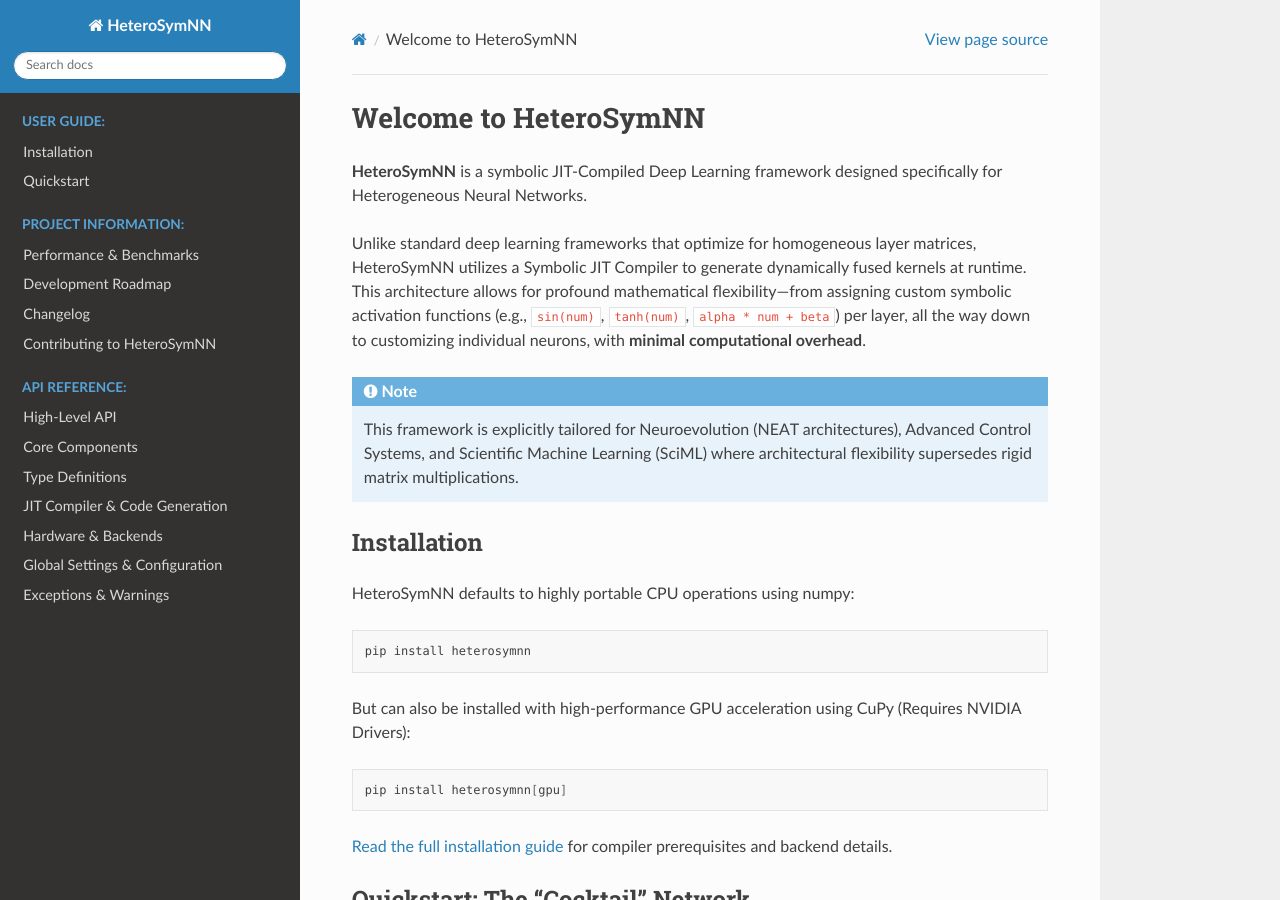
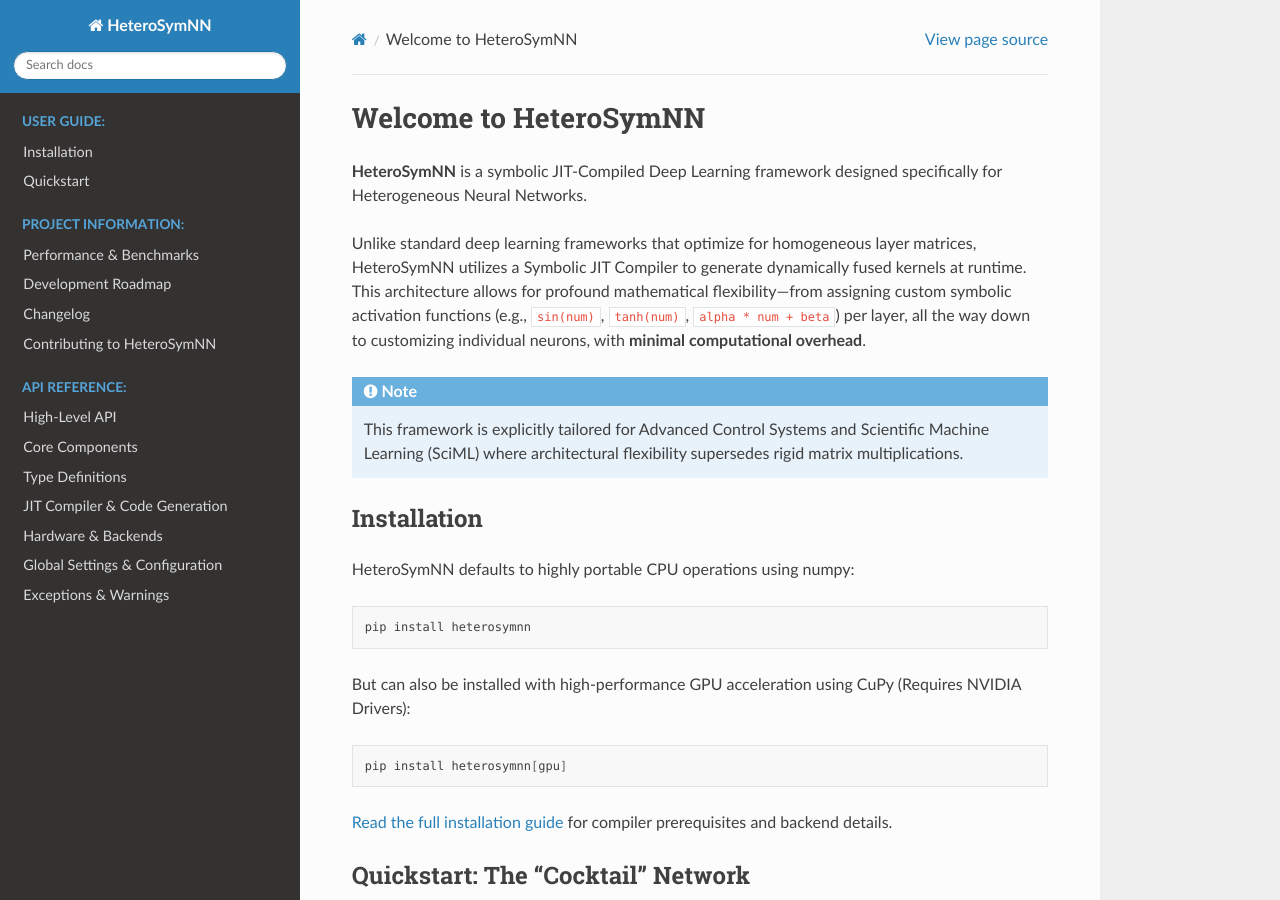
Before and after one commit to Dilosch03/HeteroSymNN, a Sphinx documentation site: the page built from docs/index.rst, in a window 1280 px wide and 900 px high. Built offline with Sphinx 7.4.7 and the Read the Docs theme 3.1.0, drawn with Linux system fonts in a browser that asks for light colours.

```diff
--- a/docs/benchmarks.rst
+++ b/docs/benchmarks.rst
@@ -14,7 +14,7 @@ Additionally, a fifth internal benchmark is included to demonstrate the framewor
 
 Testing Environment
 --------------------
-The tests were conducted on a Windows WSL2 environment (Ubuntu), utilizing an Intel Core i9-13900HX CPU and an NVIDIA RTX 4060 Laptop GPU (8GB VRAM) running CUDA 13.x.
+The tests were conducted on Windows WSL2 environment (Ubuntu), utilizing an Intel Core i9-13900HX CPU and an NVIDIA RTX 4060 Laptop GPU (8GB VRAM) running CUDA 13.x.
 
 Each scenario was executed three times in isolation. We report the mean and standard deviation to eliminate potential OS background noise and thermal throttling artifacts.
 
--- a/docs/index.rst
+++ b/docs/index.rst
@@ -6,7 +6,7 @@ Welcome to HeteroSymNN
 Unlike standard deep learning frameworks that optimize for homogeneous layer matrices, HeteroSymNN utilizes a Symbolic JIT Compiler to generate dynamically fused kernels at runtime. This architecture allows for profound mathematical flexibility—from assigning custom symbolic activation functions (e.g., ``sin(num)``, ``tanh(num)``, ``alpha * num + beta``) per layer, all the way down to customizing individual neurons, with **minimal computational overhead**.
 
 .. note::
-   This framework is explicitly tailored for Neuroevolution (NEAT architectures), Advanced Control Systems, and Scientific Machine Learning (SciML) where architectural flexibility supersedes rigid matrix multiplications.
+   This framework is explicitly tailored for Advanced Control Systems and Scientific Machine Learning (SciML) where architectural flexibility supersedes rigid matrix multiplications.
 
 Installation
 ------------
--- a/docs/quickstart.rst
+++ b/docs/quickstart.rst
@@ -118,4 +118,4 @@ However, if you extended the framework by building a **custom class** (e.g., a c
     # 2. Safely load the model that was trained with MyCustomLoss
     loaded_agent = Wrapper.load_model("my_custom_model.symnn")
 
-The `registry` provides methods for all extendable components: `add_net()`, `add_layer()`, `add_loss_func()`, `add_optimizer()`, `add_initializer()`, and `add_data_transformer()`.
+The `:class:~HeteroSymNN.API.registry` provides methods for all extendable components: `add_net()`, `add_layer()`, `add_loss_func()`, `add_optimizer()`, `add_initializer()`, and `add_data_transformer()`.
```
Also changed, not shown: README.md (+7 -7 lines), 1 other file.
